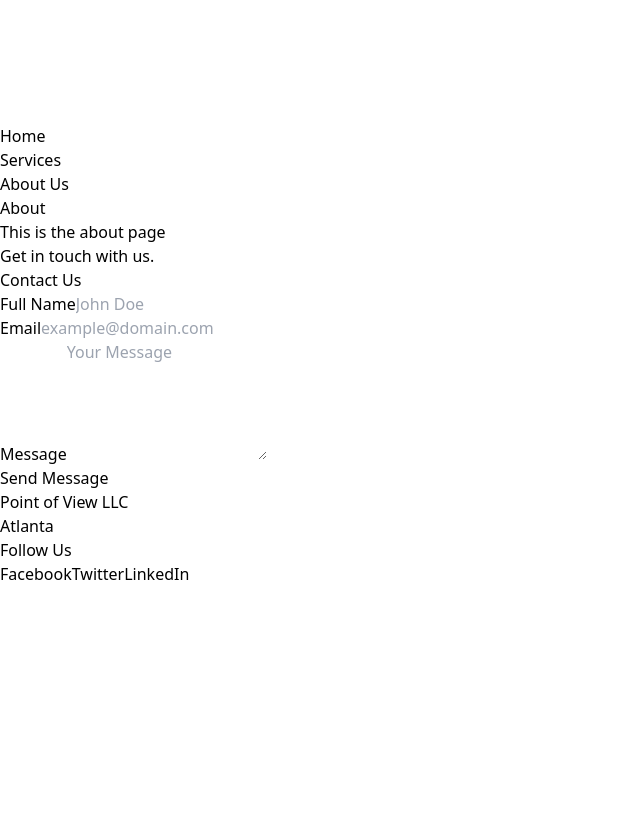
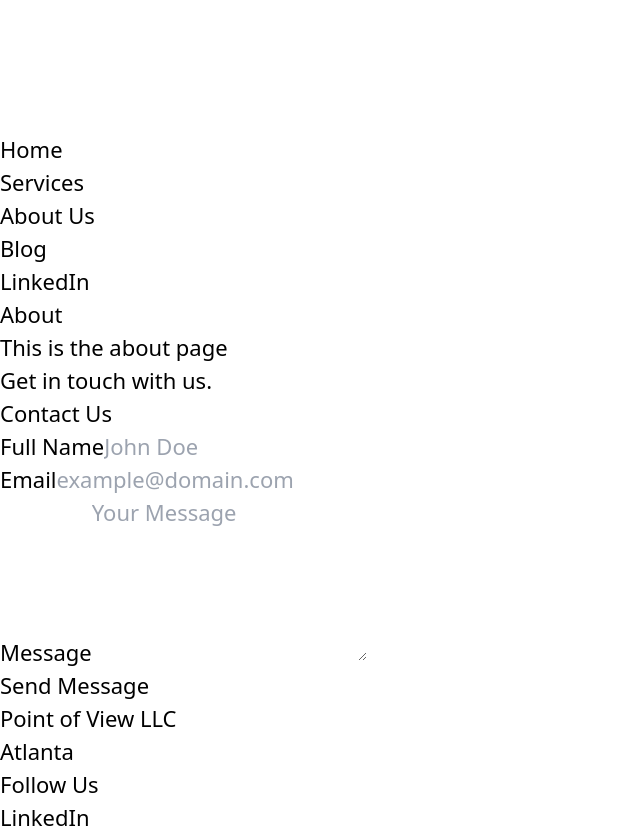
Before and after one commit to Antcliffr12/PointofView, a React (Vite) app: page /about in a window 1280 px wide. Shown: the part 1180-2014 px from the top of the page, without its empty margins (0-640 px from the left). Before the commit the page ends 1766 px from the top, so only its background shows below. Built offline with nearby package versions, Linux system fonts and the light colour scheme.

Commit message:
pushing font changes

```diff
--- a/src/components/Footer.tsx
+++ b/src/components/Footer.tsx
@@ -45,9 +45,7 @@ const Footer = () => {
           <div className="flex md:justify-center flex-col items-center gap-y-[10px]">
             <h2 className="text-[22px] font-medium leading-[32px] text-white">Follow Us</h2>
             <div className="flex space-x-4">
-              <a href="#" className="text-white">Facebook</a>
-              <a href="#" className="text-white">Twitter</a>
-              <a href="#" className="text-white">LinkedIn</a>
+              <a href="https://www.linkedin.com/in/jeremygarlington/" target="_blank" className="text-white">LinkedIn</a>
             </div>
           </div>
         </div>
--- a/src/components/Header.tsx
+++ b/src/components/Header.tsx
@@ -89,14 +89,14 @@ const Header = () => {
 							>
                                 <li>
 									<Link to="/"
-										className="md:p-4 md:text-[20px] py-2 block hover:text-[#c28e1c] rounded p-2.5 text-[#c28e1c] bg-[#f8f8f8] font-medium  md:bg-white md:font-normal md:text-[#333]"
+										className="md:p-4 md:text-[24px] py-2 block hover:text-[#c28e1c] rounded p-2.5 text-[#c28e1c] bg-[#f8f8f8] font-medium  md:bg-white md:font-normal md:text-[#333]"
 									>
 										Home
 									</Link>
 								</li>
 								<li>
 									<Link
-                                        className="md:p-4 md:text-[20px] py-2 block hover:text-[#c28e1c] rounded p-2.5 text-[#c28e1c] bg-[#f8f8f8] font-medium  md:bg-white md:font-normal md:text-[#333]"
+                                        className="md:p-4 md:text-[24px] py-2 block hover:text-[#c28e1c] rounded p-2.5 text-[#c28e1c] bg-[#f8f8f8] font-medium  md:bg-white md:font-normal md:text-[#333]"
 										to="/services"
 									>
 										Services
@@ -104,11 +104,29 @@ const Header = () => {
 								</li>
 								<li>
                                     <Link
-										className="md:p-4 md:text-[20px] py-2 block hover:text-[#c28e1c] rounded p-2.5 text-[#c28e1c] bg-[#f8f8f8] font-medium  md:bg-white md:font-normal md:text-[#333]"
+										className="md:p-4 md:text-[24px] py-2 block hover:text-[#c28e1c] rounded p-2.5 text-[#c28e1c] bg-[#f8f8f8] font-medium  md:bg-white md:font-normal md:text-[#333]"
 										to="/about-us"
 									>
 										About Us
 									</Link>
+								</li>
+								<li>
+									<a
+										className="md:p-4 md:text-[24px] py-2 block hover:text-[#c28e1c] rounded p-2.5 text-[#c28e1c] bg-[#f8f8f8] font-medium  md:bg-white md:font-normal md:text-[#333]"
+										href="http://povblogger.blogspot.com/"
+										target="_blank"
+									>
+										Blog
+									</a>
+								</li>
+								<li>
+									<a
+										className="md:p-4 md:text-[24px] py-2 block hover:text-[#c28e1c] rounded p-2.5 text-[#c28e1c] bg-[#f8f8f8] font-medium  md:bg-white md:font-normal md:text-[#333]"
+										href="https://www.linkedin.com/in/jeremygarlington/"
+										target="_blank"
+									>
+										LinkedIn
+									</a>
 								</li>
 							</ul>
 						</div>
--- a/src/index.css
+++ b/src/index.css
@@ -1,3 +1,11 @@
 @tailwind base;
 @tailwind components;
 @tailwind utilities;
+
+html{
+    font-size: 1.125rem;
+    @media screen and (min-width: 640px) {
+        font-size: 1.375rem;
+    }
+
+}
```
